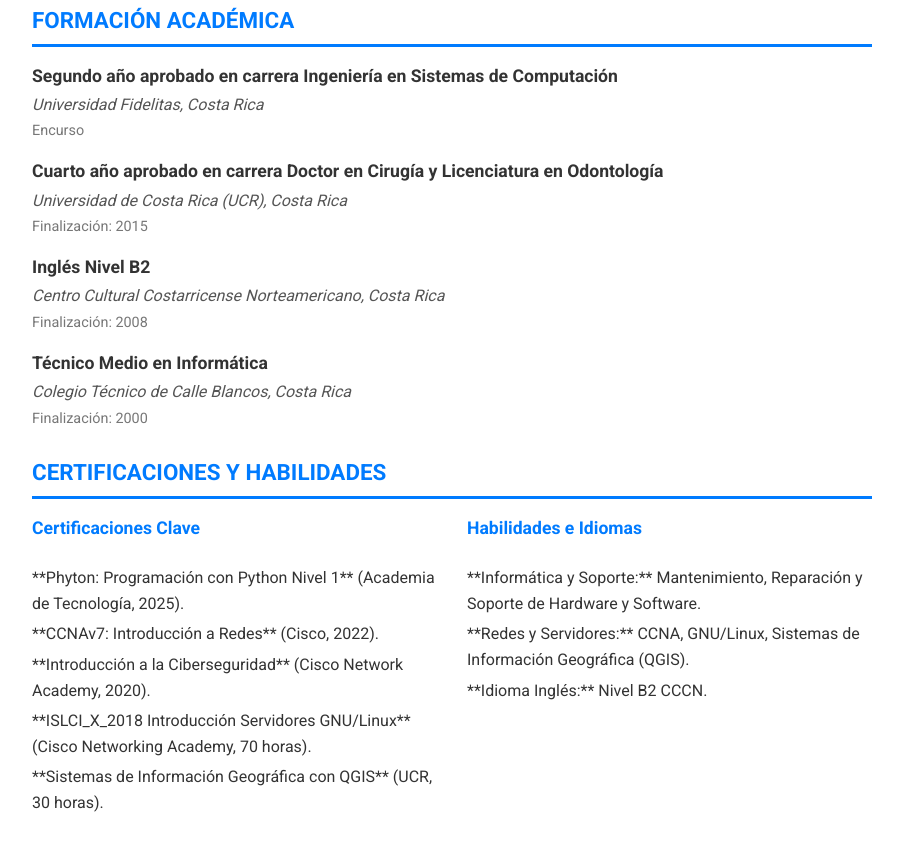
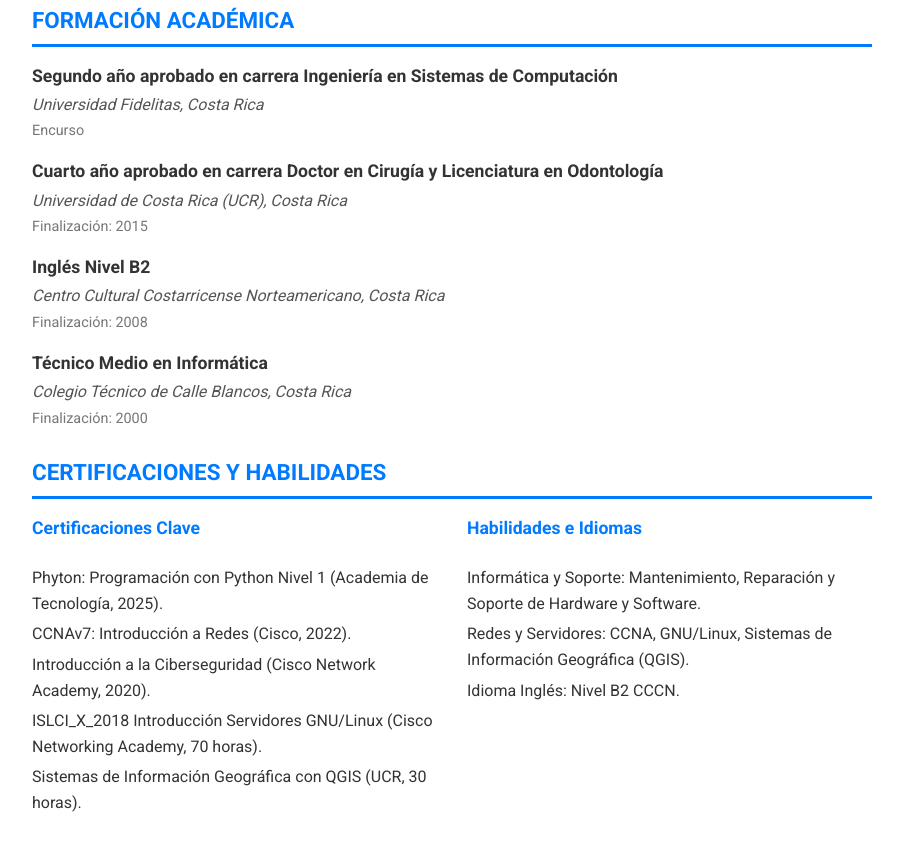
Before and after one commit to javier-caravaca/info, a plain HTML site: page index.html in a window 1280 px wide. Shown: the part 1268-2118 px from the top of the page, without its empty margins (188-1091 px from the left). Drawn offline with Linux system fonts and the light colour scheme.

Commit message:
Add files via upload

```diff
--- a/index.html
+++ b/index.html
@@ -23,7 +23,7 @@
         <div class="main-content">
             <section class="section">
                 <h3>PERFIL PROFESIONAL</h3>
-                <p>Profesional con doble formación en **Tecnologías de la Información** y **Odontología (Doctor en Cirugía)** en la Universidad de Costa Rica (UCR). Experiencia de más de 10 años como **Técnico Especializado en Computación e Informática** de la UCR, destacando en soporte técnico, desarrollo de audiovisuales, mantenimiento de equipos y gestión de sistemas web. Habilidades en redes (CCNAv7), ciberseguridad, administración de servidores GNU/Linux y Sistemas de Información Geográfica (QGIS). Busco aplicar esta combinación única de habilidades técnicas y médicas en roles que requieran precisión, servicio al usuario, soporte tecnológico avanzado o gestión de infraestructura TI.</p>
+                <p>Profesional con doble formación en Tecnologías de la Información y Odontología (Doctor en Cirugía) en la Universidad de Costa Rica (UCR). Experiencia de más de 10 años como Técnico Especializado en Computación e Informática de la UCR, destacando en soporte técnico, desarrollo de audiovisuales, mantenimiento de equipos y gestión de sistemas web. Habilidades en redes (CCNAv7), ciberseguridad, administración de servidores GNU/Linux y Sistemas de Información Geográfica (QGIS). Busco aplicar esta combinación única de habilidades técnicas y médicas en roles que requieran precisión, servicio al usuario, soporte tecnológico avanzado o gestión de infraestructura TI.</p>
             </section>
 
             <section class="section">
@@ -33,7 +33,7 @@
                     <p class="company">Escuela de Salud Pública, UCR</p>
                     <p class="dates">Julio 2016 – Octubre 2025 (Actual)</p>
                     <ul>
-                        <li>Desempeño continuo como **Técnico Especializado D** en la Escuela de Salud Pública.</li>
+                        <li>Desempeño continuo como Técnico Especializado D en la Escuela de Salud Pública.</li>
                         <li>Gestión integral de soporte técnico y mantenimiento de equipos informáticos.</li>
                     </ul>
                 </div>
@@ -42,7 +42,7 @@
                     <p class="company">Facultad de Odontología, UCR</p>
                     <p class="dates">Enero 2010 – Julio 2016</p>
                     <ul>
-                        <li>Rol como **Técnico Especializado D** y **Asistente en Computación e Informática**.</li>
+                        <li>Rol como Técnico Especializado D y Asistente en Computación e Informática.</li>
                         <li>Funciones de mantenimiento, reparación y soporte de equipos de cómputo y software.</li>
                     </ul>
                 </div>
@@ -93,19 +93,19 @@
                         <h4>Certificaciones Clave</h4>
                         <ul>
 
-                            <li>**Phyton: Programación con Python Nivel 1** (Academia de Tecnología, 2025).</li>
-                            <li>**CCNAv7: Introducción a Redes** (Cisco, 2022).</li>
-                            <li>**Introducción a la Ciberseguridad** (Cisco Network Academy, 2020).</li>
-                            <li>**ISLCI_X_2018 Introducción Servidores GNU/Linux** (Cisco Networking Academy, 70 horas).</li>
-                            <li>**Sistemas de Información Geográfica con QGIS** (UCR, 30 horas).</li>
+                            <li>Phyton: Programación con Python Nivel 1 (Academia de Tecnología, 2025).</li>
+                            <li>CCNAv7: Introducción a Redes (Cisco, 2022).</li>
+                            <li>Introducción a la Ciberseguridad (Cisco Network Academy, 2020).</li>
+                            <li>ISLCI_X_2018 Introducción Servidores GNU/Linux (Cisco Networking Academy, 70 horas).</li>
+                            <li>Sistemas de Información Geográfica con QGIS (UCR, 30 horas).</li>
                         </ul>
                     </div>
                     <div>
                         <h4>Habilidades e Idiomas</h4>
                         <ul>
-                            <li>**Informática y Soporte:** Mantenimiento, Reparación y Soporte de Hardware y Software.</li>
-                            <li>**Redes y Servidores:** CCNA, GNU/Linux, Sistemas de Información Geográfica (QGIS).</li>
-                            <li>**Idioma Inglés:** Nivel B2 CCCN.</li>
+                            <li>Informática y Soporte: Mantenimiento, Reparación y Soporte de Hardware y Software.</li>
+                            <li>Redes y Servidores: CCNA, GNU/Linux, Sistemas de Información Geográfica (QGIS).</li>
+                            <li>Idioma Inglés: Nivel B2 CCCN.</li>
                         </ul>
                     </div>
                 </div>
```
